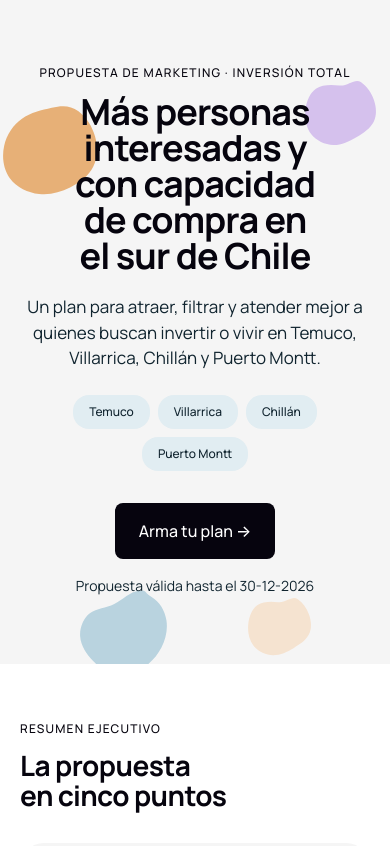
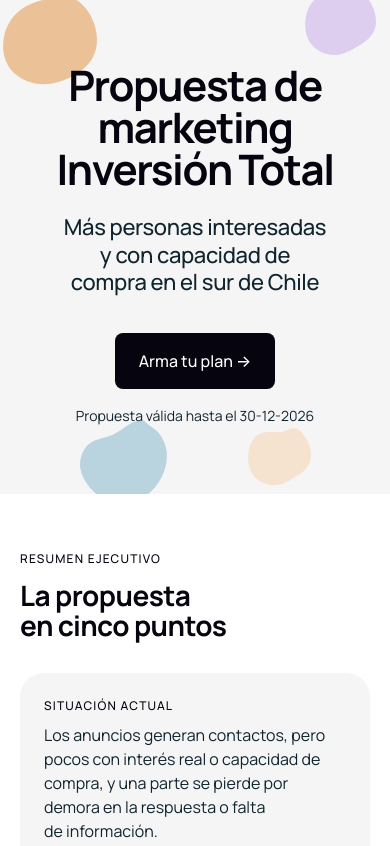
Before and after one commit to riccardohenrique-eng/propuesta-inversion-total, a plain HTML site: page index.html in a window 390 px wide. Shown: the top 846 px of the page. Drawn offline with Linux system fonts and the light colour scheme.

Commit message:
Ajusta jerarquía del hero
Co-Authored-By: Claude Opus 5.5 <noreply@anthropic.com>
Claude-Session: https://claude.ai/code/session_01683qY1ftYKe8deeecmAiAN

```diff
--- a/index.html
+++ b/index.html
@@ -39,6 +39,8 @@ p { margin: 0 0 12px; }
 .hero { padding: 96px 0 80px; text-align: center; }
 .hero .lead { margin-left: auto; margin-right: auto; }
 .hero h1 { max-width: 900px; margin-left: auto; margin-right: auto; }
+.hero-title { font-size: clamp(44px, 7.5vw, 76px); line-height: 1; letter-spacing: -0.035em; margin: 0 auto 24px; }
+.hero-sub { font-size: clamp(22px, 2.6vw, 30px); line-height: 1.25; font-weight: 500; letter-spacing: -0.015em; color: var(--deep-teal); max-width: 720px; margin: 0 auto 36px; text-wrap: balance; }
 .chips { display: flex; flex-wrap: wrap; gap: 8px; justify-content: center; margin: 0 0 32px; padding: 0; list-style: none; }
 .chip { background: var(--mist); border-radius: var(--r-badge); padding: 8px 16px; font-size: 12px; font-weight: 500; color: var(--deep-teal); }
 
@@ -179,6 +181,8 @@ h1, h2, h3, h4, summary, .k, th { text-wrap: balance; }
   details { padding: 16px 20px; }
   summary { font-size: 16px; }
   .hero .blob { transform: scale(.6); }
+  .hero .blob.top { top: -70px !important; opacity: .55; }
+  .hero-title { font-size: 42px; }
   /* Tablas como tarjetas apiladas */
   .tbl-wrap { padding: 4px 16px; }
   table, tbody, tr, td { display: block; width: 100%; }
@@ -195,15 +199,13 @@ h1, h2, h3, h4, summary, .k, th { text-wrap: balance; }
 </style></head>
 <body>
 <section class="hero">
-  <svg class="blob " style="width:220px;left:-60px;top:40px" viewBox="0 0 200 200" aria-hidden="true"><g transform="translate(100 100)"><path fill="var(--terracotta)" d="M43.1,-58.6C55.4,-49.3,64.2,-35.3,68.4,-19.9C72.6,-4.5,72.2,12.3,65.3,25.8C58.4,39.3,45,49.6,30.4,56.9C15.8,64.2,0,68.5,-16.6,66.6C-33.2,64.7,-50.6,56.5,-60.6,43C-70.6,29.5,-73.2,10.7,-69.5,-6.2C-65.8,-23.1,-55.8,-38.1,-42.5,-47.4C-29.2,-56.7,-12.6,-60.3,2.6,-63.9C17.8,-67.5,30.8,-67.9,43.1,-58.6Z"/></g></svg>
-  <svg class="blob " style="width:180px;right:-40px;top:20px" viewBox="0 0 200 200" aria-hidden="true"><g transform="translate(100 100)"><path fill="var(--lavender)" d="M38.5,-51.9C49.6,-44.4,58,-32.6,62.7,-19.1C67.4,-5.6,68.4,9.6,62.5,21.6C56.6,33.6,43.8,42.4,30.3,50.3C16.8,58.2,2.6,65.2,-12.6,64.9C-27.8,64.6,-44,57,-53.5,44.6C-63,32.2,-65.8,15.1,-63.9,-0.9C-62,-16.9,-55.4,-31.8,-44.6,-39.4C-33.8,-47,-16.9,-47.3,-1.4,-45.4C14.1,-43.5,27.4,-59.4,38.5,-51.9Z"/></g></svg>
+  <svg class="blob top" style="width:220px;left:-60px;top:40px" viewBox="0 0 200 200" aria-hidden="true"><g transform="translate(100 100)"><path fill="var(--terracotta)" d="M43.1,-58.6C55.4,-49.3,64.2,-35.3,68.4,-19.9C72.6,-4.5,72.2,12.3,65.3,25.8C58.4,39.3,45,49.6,30.4,56.9C15.8,64.2,0,68.5,-16.6,66.6C-33.2,64.7,-50.6,56.5,-60.6,43C-70.6,29.5,-73.2,10.7,-69.5,-6.2C-65.8,-23.1,-55.8,-38.1,-42.5,-47.4C-29.2,-56.7,-12.6,-60.3,2.6,-63.9C17.8,-67.5,30.8,-67.9,43.1,-58.6Z"/></g></svg>
+  <svg class="blob top" style="width:180px;right:-40px;top:20px" viewBox="0 0 200 200" aria-hidden="true"><g transform="translate(100 100)"><path fill="var(--lavender)" d="M38.5,-51.9C49.6,-44.4,58,-32.6,62.7,-19.1C67.4,-5.6,68.4,9.6,62.5,21.6C56.6,33.6,43.8,42.4,30.3,50.3C16.8,58.2,2.6,65.2,-12.6,64.9C-27.8,64.6,-44,57,-53.5,44.6C-63,32.2,-65.8,15.1,-63.9,-0.9C-62,-16.9,-55.4,-31.8,-44.6,-39.4C-33.8,-47,-16.9,-47.3,-1.4,-45.4C14.1,-43.5,27.4,-59.4,38.5,-51.9Z"/></g></svg>
   <svg class="blob " style="width:200px;left:6%;bottom:-70px" viewBox="0 0 200 200" aria-hidden="true"><g transform="translate(100 100)"><path fill="var(--sky)" d="M47.7,-61.5C60.8,-54.1,69.7,-38.9,72.3,-23.2C74.9,-7.5,71.2,8.7,64.1,22.6C57,36.5,46.5,48.1,33.5,56.5C20.5,64.9,5,70.1,-9.6,68.2C-24.2,66.3,-37.9,57.3,-49.4,45.6C-60.9,33.9,-70.2,19.5,-71.4,4.3C-72.6,-10.9,-65.7,-26.9,-54.7,-35C-43.7,-43.1,-28.6,-43.3,-14.6,-50.2C-0.6,-57.1,12.2,-70.7,26.4,-72.1C40.6,-73.5,34.6,-68.9,47.7,-61.5Z"/></g></svg>
   <svg class="blob " style="width:160px;right:8%;bottom:-40px" viewBox="0 0 200 200" aria-hidden="true"><g transform="translate(100 100)"><path fill="var(--cream)" d="M38.5,-51.9C49.6,-44.4,58,-32.6,62.7,-19.1C67.4,-5.6,68.4,9.6,62.5,21.6C56.6,33.6,43.8,42.4,30.3,50.3C16.8,58.2,2.6,65.2,-12.6,64.9C-27.8,64.6,-44,57,-53.5,44.6C-63,32.2,-65.8,15.1,-63.9,-0.9C-62,-16.9,-55.4,-31.8,-44.6,-39.4C-33.8,-47,-16.9,-47.3,-1.4,-45.4C14.1,-43.5,27.4,-59.4,38.5,-51.9Z"/></g></svg>
   <div class="wrap">
-    <p class="eyebrow">Propuesta de marketing · Inversión Total</p>
-    <h1>Más personas interesadas y con capacidad de compra en el sur de Chile</h1>
-    <p class="lead">Un plan para atraer, filtrar y atender mejor a quienes buscan invertir o vivir en Temuco, Villarrica, Chillán y Puerto Montt.</p>
-    <ul class="chips" aria-label="Ciudades"><li class="chip">Temuco</li><li class="chip">Villarrica</li><li class="chip">Chillán</li><li class="chip">Puerto Montt</li></ul>
+    <h1 class="hero-title">Propuesta de marketing<br>Inversión Total</h1>
+    <p class="hero-sub">Más personas interesadas y con capacidad de compra en el sur de Chile</p>
     <a class="btn" href="#arma-tu-plan">Arma tu plan →</a>
     <p class="small" style="margin-top:16px">Propuesta válida hasta el 30-12-2026</p>
   </div>
```
